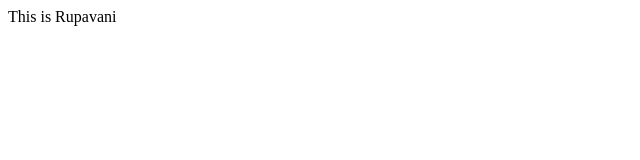
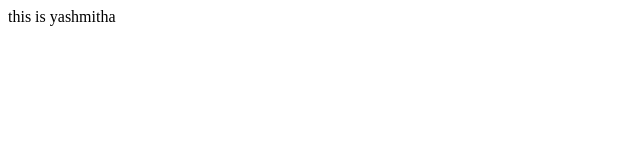
Before and after one commit to yashmitha00/my-second-repo, a plain HTML site: page index.html in a window 1280 px wide. Shown: the full height of the page, 0-640 px from the left. Drawn offline with Linux system fonts and the light colour scheme.

Commit message:
index uploaded successfully

```diff
--- a/index.html
+++ b/index.html
@@ -1,5 +1,3 @@
-
 <body>
-<p>This is Rupavani</p>
-
+<p> this is yashmitha</p>
 </body>
```
